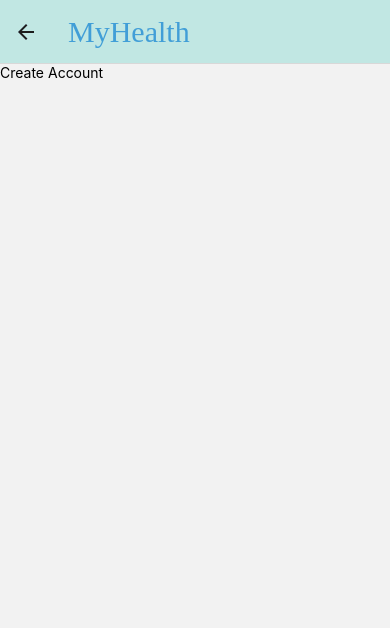
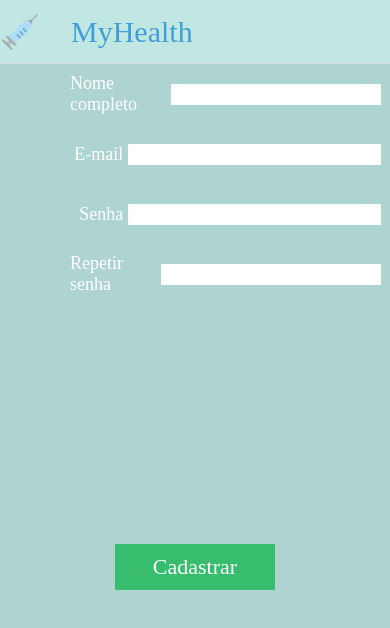
Before and after one commit to andreluiz19/MyHealth, a React Native app: screen /CreateAccount in a window 390 px wide. Shown: the top 628 px of the page. Built offline with nearby package versions, Linux system fonts and the light colour scheme.

Commit message:
login e cadastro

```diff
--- a/App.js
+++ b/App.js
@@ -4,6 +4,7 @@ import React from 'react';
 import Login from './screens/Login'
 import Home from './screens/Home'
 import CreateAccount from './screens/CreateAccount'
+import IconHeader from './components/IconHeader';
 
 const Stack = createNativeStackNavigator()
 
@@ -32,6 +33,10 @@ const App = () => {
               fontSize: 30,
               color: '#419ED7',
             },
+            headerBackVisible: false,
+            headerLeft: () => (
+              <IconHeader />
+            )
           }}
         />
       </Stack.Navigator>
--- /dev/null
+++ b/components/IconHeader.js
@@ -0,0 +1,23 @@
+import React from 'react';
+import {
+    View,
+    Image,
+    StyleSheet
+} from 'react-native'
+
+const IconHeader = () =>{
+    return(
+        <View>
+            <Image style={styles.icon} source={require('../images/vaccine.png')} />
+        </View>
+    );
+}
+
+const styles = StyleSheet.create({
+    icon: {
+        width: 40,
+        height: 40,
+        marginRight: 15
+    }
+})
+export default IconHeader
--- a/components/MyButtons.js
+++ b/components/MyButtons.js
@@ -27,6 +27,7 @@ const styles = StyleSheet.create({
         color: 'white',
         textAlign: 'center',
     },
+
 })
 
 export default MyButtons;
--- a/components/InputLogin.js
+++ b/components/MyInputs.js
@@ -7,16 +7,18 @@ import {
     StyleSheet
 } from 'react-native';
 
-const InputLogin = (props) => {
+const MyInputs = (props) => {
 
-    const {placeholder, label, secure} = props;
+    const {placeholder, label, value, setValue, secure, style} = props;
 
     return (
-        <View style={styles.screen}>
-            <Text style={styles.texto}>{label}</Text>
-            <TextInput secureTextEntry={secure}
-                        style={styles.input}
-                        placeholder={placeholder} />
+        <View style={[styles.screen, style]}>
+            <Text style={[styles.texto, style]}>{label}</Text>
+            <TextInput placeholder={placeholder}
+                        style={[styles.input, style]}
+                        value={value}
+                        onChangeText={setValue}
+                        secureTextEntry={secure}/>
         </View>
     );
 }
@@ -25,10 +27,10 @@ const styles = StyleSheet.create({
     screen: {
         flexDirection: 'row',
         alignItems: 'center',
-        justifyContent: 'space-evenly',
+        justifyContent: 'flex-end',
         width: '90%',
-        paddingTop: 8,
-        paddingBottom: 8,
+        paddingTop: 10,
+        paddingBottom: 10,
         height: 60,
     },
     texto: {
@@ -45,4 +47,4 @@ const styles = StyleSheet.create({
         fontFamily: 'AveriaLibre-Regular',
     },
 })
-export default InputLogin;
+export default MyInputs;
--- /dev/null
+++ b/config/firebase.js
@@ -0,0 +1,17 @@
+import { initializeApp } from "firebase/app";
+import { getAuth } from  "firebase/auth"
+
+const firebaseConfig = {
+  apiKey: "AIzaSyC9vYwger-d8DkWDY8NNj3QPNrqtOPGoR4",
+  authDomain: "myhealth-60cb4.firebaseapp.com",
+  projectId: "myhealth-60cb4",
+  storageBucket: "myhealth-60cb4.appspot.com",
+  messagingSenderId: "481384165019",
+  appId: "1:481384165019:web:01f22bb0e600a274c3203e"
+};
+
+const app = initializeApp(firebaseConfig);
+
+const auth = getAuth(app)
+
+export { app, auth }
--- a/screens/CreateAccount.js
+++ b/screens/CreateAccount.js
@@ -2,21 +2,71 @@ import React, {useState} from 'react'
 import {
     View,
     StyleSheet,
-    Text,
 } from 'react-native'
+
+import MyInputs from '../components/MyInputs';
+import MyButtons from '../components/MyButtons';
+
+import { createUserWithEmailAndPassword } from 'firebase/auth';
+import { auth } from '../config/firebase'
 
 const CreateAccount = (props) => {
 
+    const [email, setEmail] = useState()
+    const [senha, setSenha] = useState()
+    const [repetirSenha, setRepetirSenha] = useState()
+    const [nomeCompleto, setNomeCompleto] = useState()
+
+    const newUser = () => {
+        createUserWithEmailAndPassword(auth, email, senha)
+        .then( (userCredential) => {
+            console.log("Usuário adicionado com sucesso!")
+            //console.log(JSON.stringify(userCredential))
+            props.navigation.pop()
+        })
+        .catch( (error) => {
+            console.log("Ocorreu um erro ao cadastrar usuário!")
+            console.log("Erro: " + error.message)
+        })
+    }
+
     return(
-        <View>
-            <Text>Create Account</Text>
+        <View style={styles.container}>
+            <View style={styles.input}>
+                <MyInputs style={styles.texto} label="Nome completo" value={nomeCompleto} setValue={setNomeCompleto} />
+                <MyInputs style={styles.texto} label="E-mail" value={email} setValue={setEmail} />
+                <MyInputs style={styles.texto} label="Senha" value={senha} setValue={setSenha} secure={true} />
+                <MyInputs style={styles.texto} label="Repetir senha" value={repetirSenha} setValue={setRepetirSenha} secure={true} />
+            </View>
+            <View style={styles.center}>
+                <MyButtons label="Cadastrar" style={styles.buttonEntrar} onPress={newUser} />
+            </View>
         </View>
     );
 }
 
 const styles = StyleSheet.create({
     container: {
-        backgroundColor: '#ADD4D0'
+        backgroundColor: '#ADD4D0',
+        height: '100%'
+    },
+    buttonEntrar: {
+        marginTop: 240,
+        backgroundColor: '#37BD6D',
+        width: 160,
+        padding: 10,
+        elevation: 10,
+    },
+    texto: {
+        fontSize: 18,
+    },
+    center: {
+        alignItems: 'center'
+    },
+    input: {
+        alignItems: 'flex-end',
+        width: '90%',
+        marginLeft: 30
     }
 })
 
--- a/screens/Home.js
+++ b/screens/Home.js
@@ -1,10 +1,7 @@
 import React, {useState} from 'react'
 import {
     View,
-    Image,
-    StyleSheet,
     Text,
-    ImageBackground,
 } from 'react-native'
 
 const Home = () => {
--- a/screens/Login.js
+++ b/screens/Login.js
@@ -6,17 +6,30 @@ import {
     Text,
     ImageBackground,
 } from 'react-native'
-import InputLogin from '../components/InputLogin';
+
+import MyInputs from '../components/MyInputs';
 import MyButtons from '../components/MyButtons';
 
-
+import { signInWithEmailAndPassword } from 'firebase/auth'
+import { auth } from '../config/firebase';
+import { TextInput } from 'react-native-gesture-handler';
 
 const Login = (props) => {
 
     const [email, setEmail] = useState()
     const [senha, setSenha] = useState()
 
-
+    const loginUser = () => {
+        signInWithEmailAndPassword(auth, email, senha)
+        .then( (userCredential) => {
+            console.log("Usuário autenticado com sucesso!")
+            goToHome()
+        })
+        .catch( (error) => {
+            console.log("Ocorreu um erro ao atuenticar!")
+            console.log("Erro: " + error.message)
+        })
+    }
 
     const goToHome = () => {
         props.navigation.navigate('Home')
@@ -41,12 +54,12 @@ const Login = (props) => {
                 </View>
 
                 <View style={styles.inputs}>
-                    <InputLogin placeholder="Digite o seu email..." label="E-mail" valor={email} setText={setEmail} />
-                    <InputLogin placeholder="Digite a sua senha..." label="Senha" valor={senha} setText={setSenha} secure={true} />
+                    <MyInputs placeholder="Digite o seu email..." label="E-mail" value={email} setValue={setEmail} />
+                    <MyInputs placeholder="Digite a sua senha..." label="Senha" value={senha} setValue={setSenha} secure={true} />
                 </View>
 
                 <View>
-                    <MyButtons label="Entrar" style={styles.buttonEntrar} onPress={goToHome} />
+                    <MyButtons label="Entrar" style={styles.buttonEntrar} onPress={loginUser} />
                 </View>
                 <View>
                     <MyButtons label="Criar minha conta" style={styles.buttonCriarConta} onPress={goToCreateAccount} />
@@ -122,7 +135,9 @@ const styles = StyleSheet.create({
         padding: 4,
         elevation: 10
     },
-
+    width: {
+        width: '80%'
+    }
 })
 
 export default Login;
```
Also changed, not shown: components/MyInput.js (deleted, +0 -37 lines).
